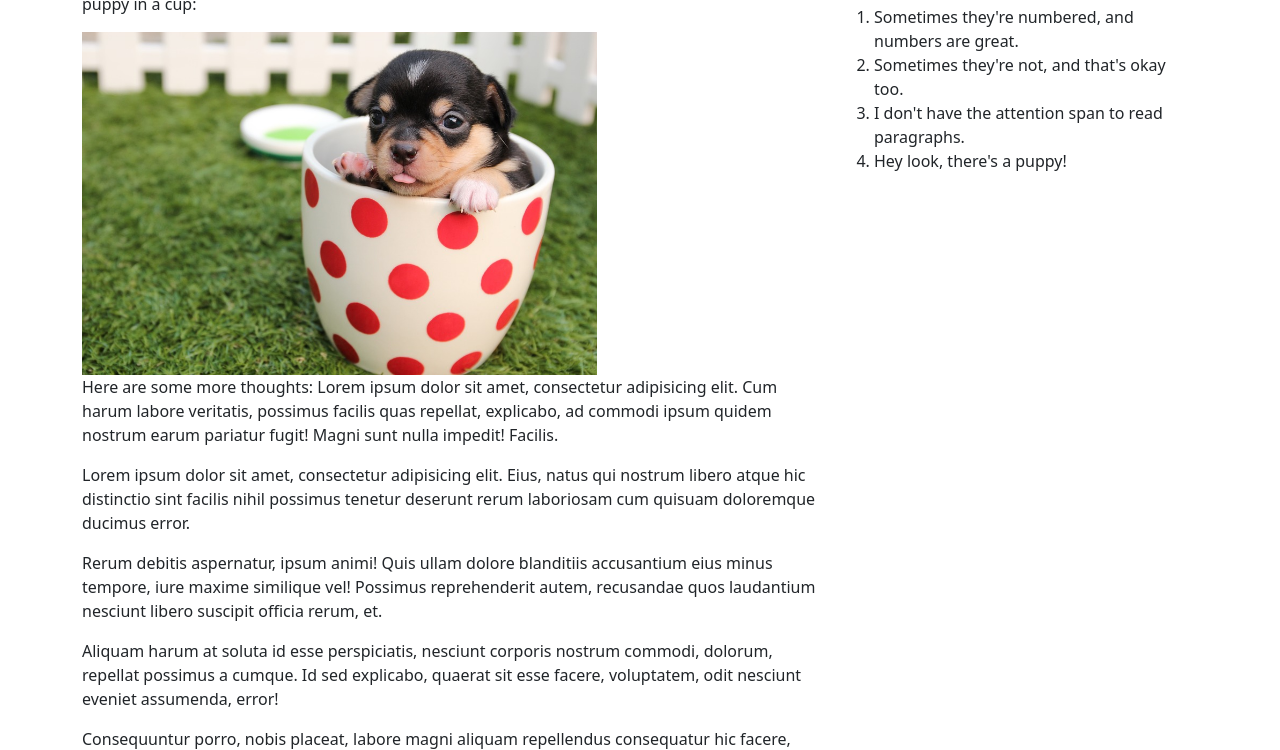
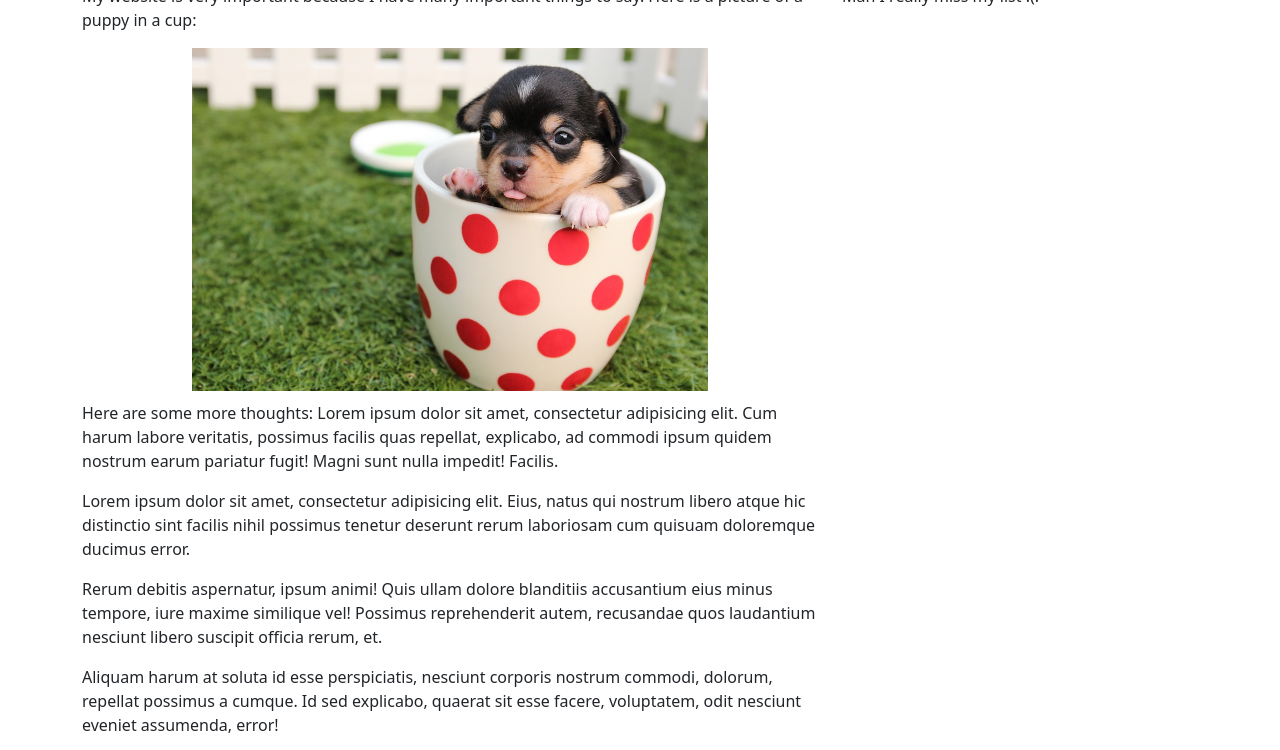
Before and after one commit to amaesanchez/jQuery-DOM, a plain HTML site: page index.html in a window 1280 px wide. Shown: the part 88-838 px from the top of the page. Drawn offline with nearby package versions, Linux system fonts and the light colour scheme.

Commit message:
second commit

```diff
--- a/index.html
+++ b/index.html
@@ -75,6 +75,27 @@
 <script src="https://unpkg.com/jquery"></script>
 <script>
   // Add your code here!
+  $("article img").addClass("image-center");
+
+  const $lastP = $("article p").last()
+  $lastP.remove();
+
+  const ranSize = Math.floor(Math.random() * 100)
+  $("#title").css("font-size", ranSize)
+
+  const $addedListItem = $("<li>").text("Dang that puppy is cute!");
+
+  $("ol").append($addedListItem);
+
+  $("aside").empty().append("<p>").text("Man I really miss my list :(.")
+
+  let colorId = [red, blue, green];
+
+
+
+
+  $("input")
+
 </script>
 </body>
 
```
